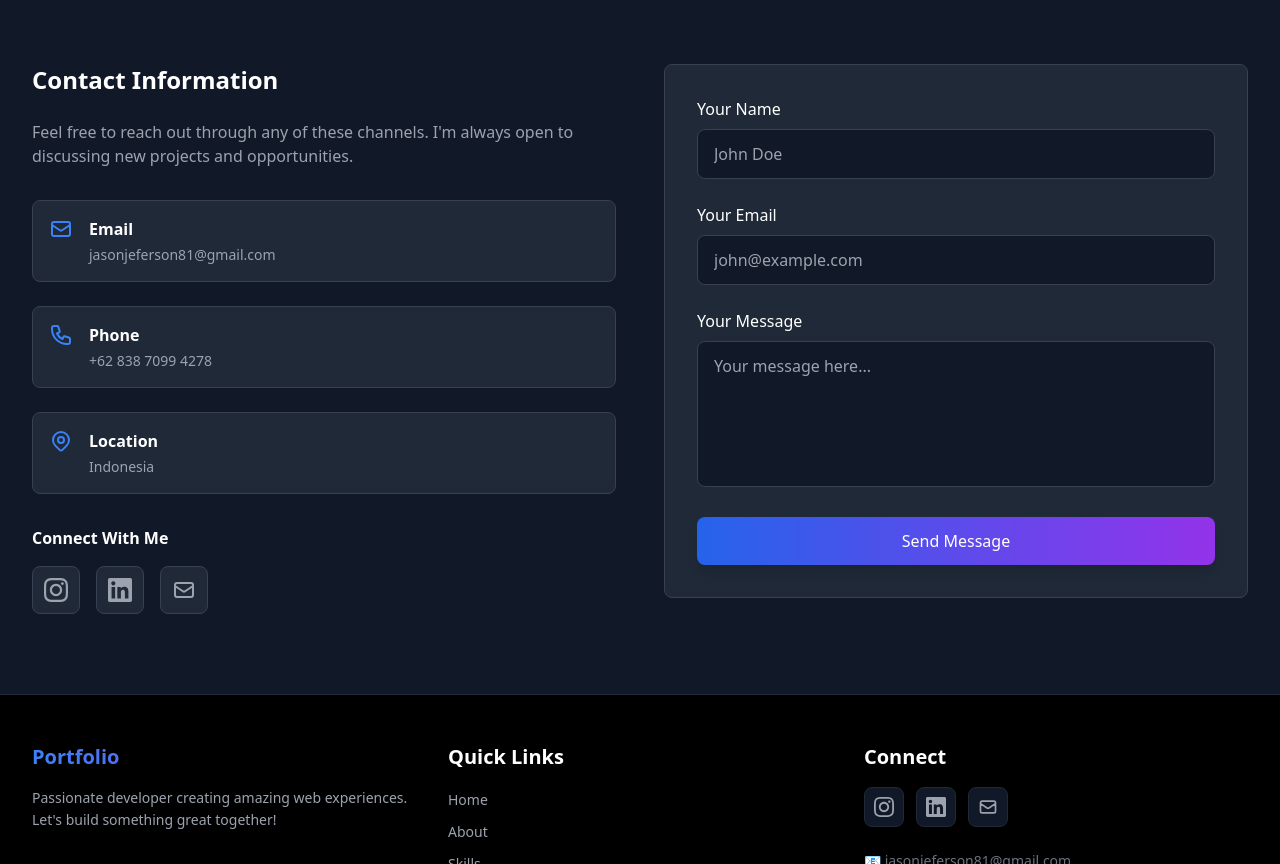
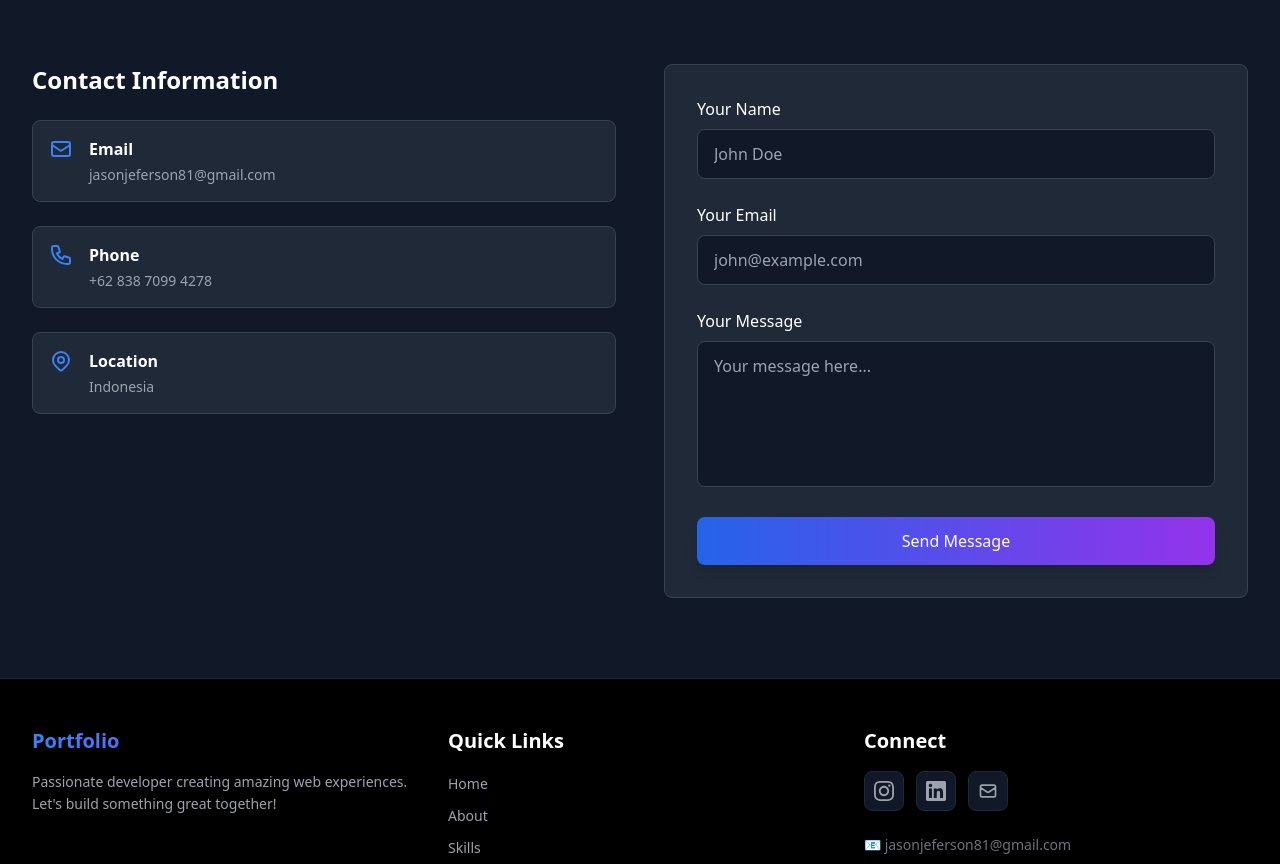
Before and after one commit to foodkin/Portofolio_Website, a React (Create React App) app: page / in a window 1280 px wide. Shown: the part 3802-4666 px from the top of the page. Built offline with nearby package versions, Linux system fonts and the light colour scheme.

Commit message:
Contact Gmail

```diff
--- a/src/components/Contact.jsx
+++ b/src/components/Contact.jsx
@@ -6,6 +6,7 @@ const Contact = () => {
     email: '',
     message: ''
   });
+  const [isSending, setIsSending] = useState(false);
   const [status, setStatus] = useState({ type: '', message: '' });
 
   const handleChange = (e) => {
@@ -15,76 +16,71 @@ const Contact = () => {
     });
   };
 
-  const handleSubmit = () => {
-    // Validasi form
-    if (!formData.name || !formData.email || !formData.message) {
+  const handleSubmit = async (e) => {
+    e.preventDefault();
+    setIsSending(true);
+    setStatus({ type: '', message: '' });
+
+    try {
+      const res = await fetch('/api/sendEmail', {
+        method: 'POST',
+        headers: { 'Content-Type': 'application/json' },
+        body: JSON.stringify(formData),
+      });
+
+      const data = await res.json();
+
+      if (data.success) {
+        setStatus({
+          type: 'success',
+          message: '✅ Message sent successfully! I will get back to you soon.',
+        });
+        setFormData({ name: '', email: '', message: '' });
+      } else {
+        throw new Error('Send failed');
+      }
+    } catch (error) {
+      console.error('EmailJS Error:', error);
       setStatus({
         type: 'error',
-        message: '❌ Please fill in all fields.'
+        message: '❌ Failed to send message. Please try again later.',
       });
-      return;
+    } finally {
+      setIsSending(false);
     }
-
-    // Buat email body
-    const subject = `Portfolio Contact - Message from ${formData.name}`;
-    const body = `
-Name: ${formData.name}
-Email: ${formData.email}
-
-Message:
-${formData.message}
-    `.trim();
-
-    // Encode untuk URL
-    const mailtoLink = `mailto:jasonjeferson81@gmail.com?subject=${encodeURIComponent(subject)}&body=${encodeURIComponent(body)}`;
-
-    // Buka Gmail
-    window.location.href = mailtoLink;
-
-    // Tampilkan pesan sukses
-    setStatus({
-      type: 'success',
-      message: '✅ Opening your email client... Please send the message from there.'
-    });
-
-    // Reset form setelah 2 detik
-    setTimeout(() => {
-      setFormData({ name: '', email: '', message: '' });
-      setStatus({ type: '', message: '' });
-    }, 2000);
   };
 
   const contactInfo = [
     {
+      title: 'Email',
+      value: 'jasonjeferson81@gmail.com',
+      link: 'mailto:jasonjeferson81@gmail.com',
       icon: (
         <svg className="w-6 h-6" fill="none" stroke="currentColor" viewBox="0 0 24 24">
           <path strokeLinecap="round" strokeLinejoin="round" strokeWidth={2} d="M3 8l7.89 5.26a2 2 0 002.22 0L21 8M5 19h14a2 2 0 002-2V7a2 2 0 00-2-2H5a2 2 0 00-2 2v10a2 2 0 002 2z" />
         </svg>
       ),
-      title: 'Email',
-      value: 'jasonjeferson81@gmail.com',
-      link: 'mailto:jasonjeferson81@gmail.com'
     },
     {
+      title: 'Phone',
+      value: '+62 838 7099 4278',
+      link: 'tel:+6283870994278',
       icon: (
         <svg className="w-6 h-6" fill="none" stroke="currentColor" viewBox="0 0 24 24">
           <path strokeLinecap="round" strokeLinejoin="round" strokeWidth={2} d="M3 5a2 2 0 012-2h3.28a1 1 0 01.948.684l1.498 4.493a1 1 0 01-.502 1.21l-2.257 1.13a11.042 11.042 0 005.516 5.516l1.13-2.257a1 1 0 011.21-.502l4.493 1.498a1 1 0 01.684.949V19a2 2 0 01-2 2h-1C9.716 21 3 14.284 3 6V5z" />
         </svg>
       ),
-      title: 'Phone',
-      value: '+62 838 7099 4278',
-      link: 'tel:+6283870994278'
     },
     {
+      title: 'Location',
+      value: 'Indonesia',
       icon: (
         <svg className="w-6 h-6" fill="none" stroke="currentColor" viewBox="0 0 24 24">
           <path strokeLinecap="round" strokeLinejoin="round" strokeWidth={2} d="M17.657 16.657L13.414 20.9a1.998 1.998 0 01-2.827 0l-4.244-4.243a8 8 0 1111.314 0z" />
           <path strokeLinecap="round" strokeLinejoin="round" strokeWidth={2} d="M15 11a3 3 0 11-6 0 3 3 0 016 0z" />
         </svg>
       ),
-      title: 'Location',
-      value: 'Indonesia'
-    }
+    },
   ];
 
   return (
@@ -103,13 +99,8 @@ ${formData.message}
           {/* Contact Info */}
           <div>
             <h3 className="text-2xl font-bold text-white mb-6">Contact Information</h3>
-            <p className="text-gray-400 mb-8">
-              Feel free to reach out through any of these channels. I'm always open to discussing new projects and opportunities.
-            </p>
-
             <div className="space-y-6">
               {contactInfo.map((info, idx) => (
-                info.link ? (
                 <a
                   key={idx}
                   href={info.link}
@@ -123,70 +114,12 @@ ${formData.message}
                     <p className="text-gray-400 text-sm">{info.value}</p>
                   </div>
                 </a>
-                ) : (
-                  <div
-                    key={idx}
-                    className="flex items-start p-4 bg-gray-800 rounded-lg border border-gray-700"
-                  >
-                    <div className="text-blue-500 mr-4">
-                      {info.icon}
-                    </div>
-                    <div>
-                      <h4 className="text-white font-semibold mb-1">{info.title}</h4>
-                      <p className="text-gray-400 text-sm">{info.value}</p>
-                    </div>
-                  </div>
-                )
               ))}
-            </div>
-
-            {/* Social Links */}
-            <div className="mt-8">
-              <h4 className="text-white font-semibold mb-4">Connect With Me</h4>
-              <div className="flex gap-4">
-                {/* Instagram */}
-                <a
-                  href="https://www.instagram.com/jeferson.jason.79?igsh=MWg3ZzF3NGZrYmc4ZQ=="
-                  target="_blank"
-                  rel="noopener noreferrer"
-                  className="w-12 h-12 bg-gray-800 rounded-lg flex items-center justify-center text-gray-400 hover:text-white hover:bg-gradient-to-r hover:from-pink-500 hover:to-purple-600 hover:border-transparent transition-all duration-300 border border-gray-700"
-                  title="Instagram"
-                >
-                  <svg className="w-6 h-6" fill="currentColor" viewBox="0 0 24 24">
-                    <path d="M12 2.163c3.204 0 3.584.012 4.85.07 3.252.148 4.771 1.691 4.919 4.919.058 1.265.069 1.645.069 4.849 0 3.205-.012 3.584-.069 4.849-.149 3.225-1.664 4.771-4.919 4.919-1.266.058-1.644.07-4.85.07-3.204 0-3.584-.012-4.849-.07-3.26-.149-4.771-1.699-4.919-4.92-.058-1.265-.07-1.644-.07-4.849 0-3.204.013-3.583.07-4.849.149-3.227 1.664-4.771 4.919-4.919 1.266-.057 1.645-.069 4.849-.069zm0-2.163c-3.259 0-3.667.014-4.947.072-4.358.2-6.78 2.618-6.98 6.98-.059 1.281-.073 1.689-.073 4.948 0 3.259.014 3.668.072 4.948.2 4.358 2.618 6.78 6.98 6.98 1.281.058 1.689.072 4.948.072 3.259 0 3.668-.014 4.948-.072 4.354-.2 6.782-2.618 6.979-6.98.059-1.28.073-1.689.073-4.948 0-3.259-.014-3.667-.072-4.947-.196-4.354-2.617-6.78-6.979-6.98-1.281-.059-1.69-.073-4.949-.073zm0 5.838c-3.403 0-6.162 2.759-6.162 6.162s2.759 6.163 6.162 6.163 6.162-2.759 6.162-6.163c0-3.403-2.759-6.162-6.162-6.162zm0 10.162c-2.209 0-4-1.79-4-4 0-2.209 1.791-4 4-4s4 1.791 4 4c0 2.21-1.791 4-4 4zm6.406-11.845c-.796 0-1.441.645-1.441 1.44s.645 1.44 1.441 1.44c.795 0 1.439-.645 1.439-1.44s-.644-1.44-1.439-1.44z" />
-                  </svg>
-                </a>
-
-                {/* LinkedIn */}
-                <a
-                  href="https://www.linkedin.com/in/jeferson-undefined-00843128a"
-                  target="_blank"
-                  rel="noopener noreferrer"
-                  className="w-12 h-12 bg-gray-800 rounded-lg flex items-center justify-center text-gray-400 hover:text-white hover:bg-blue-600 hover:border-blue-500 transition-all duration-300 border border-gray-700"
-                  title="LinkedIn"
-                >
-                  <svg className="w-6 h-6" fill="currentColor" viewBox="0 0 24 24">
-                    <path d="M20.447 20.452h-3.554v-5.569c0-1.328-.027-3.037-1.852-3.037-1.853 0-2.136 1.445-2.136 2.939v5.667H9.351V9h3.414v1.561h.046c.477-.9 1.637-1.85 3.37-1.85 3.601 0 4.267 2.37 4.267 5.455v6.286zM5.337 7.433c-1.144 0-2.063-.926-2.063-2.065 0-1.138.92-2.063 2.063-2.063 1.14 0 2.064.925 2.064 2.063 0 1.139-.925 2.065-2.064 2.065zm1.782 13.019H3.555V9h3.564v11.452zM22.225 0H1.771C.792 0 0 .774 0 1.729v20.542C0 23.227.792 24 1.771 24h20.451C23.2 24 24 23.227 24 22.271V1.729C24 .774 23.2 0 22.222 0h.003z" />
-                  </svg>
-                </a>
-
-                {/* Email */}
-                <a
-                  href="mailto:jasonjeferson81@gmail.com"
-                  className="w-12 h-12 bg-gray-800 rounded-lg flex items-center justify-center text-gray-400 hover:text-white hover:bg-red-600 hover:border-red-500 transition-all duration-300 border border-gray-700"
-                  title="Email"
-                >
-                  <svg className="w-6 h-6" fill="none" stroke="currentColor" viewBox="0 0 24 24">
-                    <path strokeLinecap="round" strokeLinejoin="round" strokeWidth={2} d="M3 8l7.89 5.26a2 2 0 002.22 0L21 8M5 19h14a2 2 0 002-2V7a2 2 0 00-2-2H5a2 2 0 00-2 2v10a2 2 0 002 2z" />
-                  </svg>
-                </a>
-              </div>
             </div>
           </div>
 
           {/* Contact Form */}
           <div>
-            {/* Status Message */}
             {status.message && (
               <div
                 className={`mb-6 p-4 rounded-lg border ${
@@ -199,7 +132,7 @@ ${formData.message}
               </div>
             )}
 
-            <div className="bg-gray-800 p-8 rounded-lg border border-gray-700">
+            <form onSubmit={handleSubmit} className="bg-gray-800 p-8 rounded-lg border border-gray-700">
               <div className="mb-6">
                 <label className="block text-white font-medium mb-2" htmlFor="name">
                   Your Name
@@ -210,7 +143,8 @@ ${formData.message}
                   name="name"
                   value={formData.name}
                   onChange={handleChange}
-                  className="w-full px-4 py-3 bg-gray-900 border border-gray-700 rounded-lg text-white focus:outline-none focus:border-blue-500 transition-colors"
+                  required
+                  className="w-full px-4 py-3 bg-gray-900 border border-gray-700 rounded-lg text-white focus:outline-none focus:border-blue-500"
                   placeholder="John Doe"
                 />
               </div>
@@ -225,7 +159,8 @@ ${formData.message}
                   name="email"
                   value={formData.email}
                   onChange={handleChange}
-                  className="w-full px-4 py-3 bg-gray-900 border border-gray-700 rounded-lg text-white focus:outline-none focus:border-blue-500 transition-colors"
+                  required
+                  className="w-full px-4 py-3 bg-gray-900 border border-gray-700 rounded-lg text-white focus:outline-none focus:border-blue-500"
                   placeholder="john@example.com"
                 />
               </div>
@@ -239,19 +174,23 @@ ${formData.message}
                   name="message"
                   value={formData.message}
                   onChange={handleChange}
+                  required
                   rows="5"
-                  className="w-full px-4 py-3 bg-gray-900 border border-gray-700 rounded-lg text-white focus:outline-none focus:border-blue-500 transition-colors resize-none"
+                  className="w-full px-4 py-3 bg-gray-900 border border-gray-700 rounded-lg text-white focus:outline-none focus:border-blue-500 resize-none"
                   placeholder="Your message here..."
                 ></textarea>
               </div>
 
               <button
-                onClick={handleSubmit}
-                className="w-full px-8 py-3 bg-gradient-to-r from-blue-600 to-purple-600 text-white rounded-lg font-medium transform transition-all duration-300 shadow-lg hover:from-blue-700 hover:to-purple-700 hover:scale-105"
+                type="submit"
+                disabled={isSending}
+                className={`w-full px-8 py-3 bg-gradient-to-r from-blue-600 to-purple-600 text-white rounded-lg font-medium shadow-lg transform transition-all duration-300 ${
+                  isSending ? 'opacity-50 cursor-not-allowed' : 'hover:scale-105'
+                }`}
               >
-                Send Message
+                {isSending ? 'Sending...' : 'Send Message'}
               </button>
-            </div>
+            </form>
           </div>
         </div>
       </div>
```
Also changed, not shown: api/sendEmail.js (added), 1 other file (tests, documents, lock files or other folders). Lines whose indentation alone changed are shown as unchanged.
